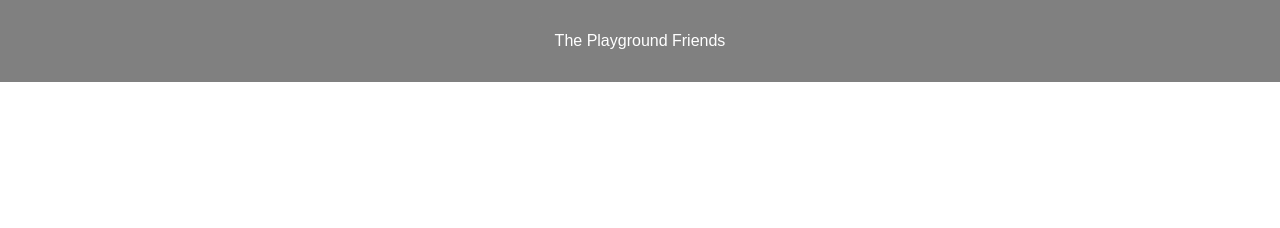
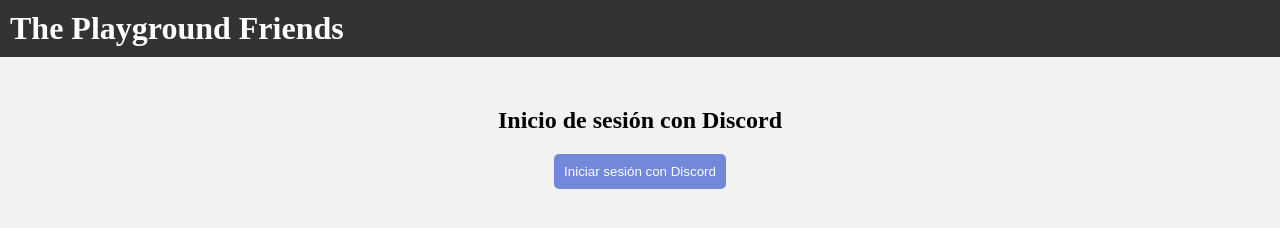
Before and after one commit to KingMakerBDFD/theplaygroundfriends.github.io, a plain HTML site: page index.html in a window 1280 px wide. Drawn offline with Linux system fonts and the light colour scheme.

Commit message:
Add files via upload

```diff
--- a/index.html
+++ b/index.html
@@ -1,33 +1,17 @@
 <!DOCTYPE html>
 <html>
 <head>
-  <title>The Playground Friends</title>
-  <style>
-    body {
-      margin: 0;
-      padding: 0;
-      font-family: Arial, sans-serif;
-    }
-    header {
-      background-color: gray;
-      padding: 1rem;
-      text-align: center;
-    }
-    header a {
-      display: inline-block;
-      background-color: gray;
-      color: white;
-      padding: 1rem;
-      text-align: center;
-      text-decoration: none;
-      border-radius: 5px;
-      cursor: pointer;
-    }
-  </style>
+	<title>The Playground Friends</title>
+	<link rel="stylesheet" type="text/css" href="style.css">
 </head>
 <body>
-  <header>
-    <a href="#">The Playground Friends</a>
-  </header>
+	<header>
+		<h1 onclick="window.location.reload()">The Playground Friends</h1>
+	</header>
+	<div class="container">
+		<h2>Inicio de sesión con Discord</h2>
+		<button onclick="discordLogin()">Iniciar sesión con Discord</button>
+	</div>
+	<script src="script.js"></script>
 </body>
 </html>
--- /dev/null
+++ b/script.js
@@ -0,0 +1,28 @@
+const clientId = '1076279108302028841';
+const clientSecret = '7OP0f5OdxOKq-8Qi5sskJthFu6bDwv-h';
+const redirectUri = 'hamchi.ml/#';
+
+function discordLogin() {
+  window.location.href = 'https://discord.com/api/oauth2/authorize?client_id=1076279108302028841&redirect_uri=https%3A%2F%2Fhamchi.ml%2F%23&response_type=code&scope=identify%20email';
+}
+
+if (window.location.search.includes('?code=')) {
+  const code = window.location.search.split('?code=')[1];
+  const postData = new URLSearchParams();
+  postData.append('client_id', clientId);
+  postData.append('client_secret', clientSecret);
+  postData.append('grant_type', 'authorization_code');
+  postData.append('code', code);
+  postData.append('redirect_uri', redirectUri);
+  postData.append('scope', 'email identify');
+  fetch('https://discord.com/api/oauth2/token', {
+    method: 'POST',
+    body: postData
+  })
+  .then(response => response.json())
+  .then(data => {
+    const accessToken = data.access_token;
+    // Use the access token to make API requests on behalf of the user
+  })
+  .catch(error => console.error(error));
+}
--- /dev/null
+++ b/style.css
@@ -0,0 +1,32 @@
+body {
+	margin: 0;
+	padding: 0;
+	background-color: #f2f2f2;
+}
+header {
+	background-color: #333;
+	color: #fff;
+	padding: 10px;
+}
+h1 {
+	margin: 0;
+	cursor: pointer;
+}
+.container {
+	margin-top: 50px;
+	text-align: center;
+}
+h2 {
+	margin-bottom: 20px;
+}
+button {
+	padding: 10px;
+	background-color: #7289DA;
+	color: #fff;
+	border: none;
+	border-radius: 5px;
+	cursor: pointer;
+}
+button:hover {
+	background-color: #677bc4;
+}
```
